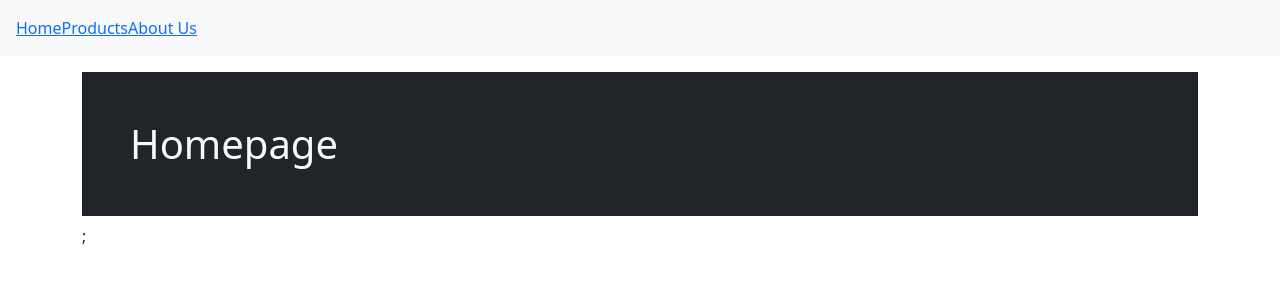
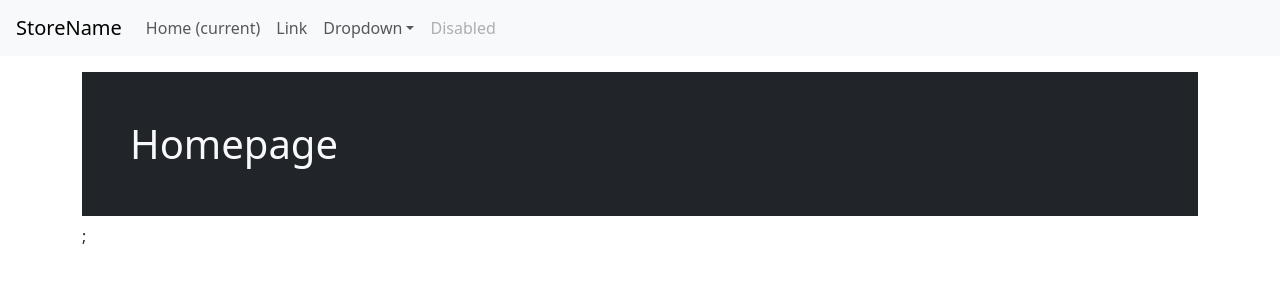
Before and after one commit to gabriele-chiocca/react-router, a React (Vite) app: page / in a window 1280 px wide. Shown: the top 300 px of the page. Built offline with nearby package versions, Linux system fonts and the light colour scheme.

Commit message:
added navbar from bootstrap

```diff
--- a/src/components/header.jsx
+++ b/src/components/header.jsx
@@ -3,11 +3,74 @@
 export default function Header() {
   return (
     <>
+      <nav class="navbar navbar-expand-lg navbar-light bg-light">
+        <a class="navbar-brand ms-3" href="#">
+          StoreName
+        </a>
+        <button
+          class="navbar-toggler"
+          type="button"
+          data-toggle="collapse"
+          data-target="#navbarSupportedContent"
+          aria-controls="navbarSupportedContent"
+          aria-expanded="false"
+          aria-label="Toggle navigation"
+        >
+          <span class="navbar-toggler-icon"></span>
+        </button>
+
+        <div class="collapse navbar-collapse" id="navbarSupportedContent">
+          <ul class="navbar-nav mr-auto">
+            <li class="nav-item active">
+              <a class="nav-link" href="#">
+                Home <span class="sr-only">(current)</span>
+              </a>
+            </li>
+            <li class="nav-item">
+              <a class="nav-link" href="#">
+                Link
+              </a>
+            </li>
+            <li class="nav-item dropdown">
+              <a
+                class="nav-link dropdown-toggle"
+                href="#"
+                id="navbarDropdown"
+                role="button"
+                data-toggle="dropdown"
+                aria-haspopup="true"
+                aria-expanded="false"
+              >
+                Dropdown
+              </a>
+              <div class="dropdown-menu" aria-labelledby="navbarDropdown">
+                <a class="dropdown-item" href="#">
+                  Action
+                </a>
+                <a class="dropdown-item" href="#">
+                  Another action
+                </a>
+                <div class="dropdown-divider"></div>
+                <a class="dropdown-item" href="#">
+                  Something else here
+                </a>
+              </div>
+            </li>
+            <li class="nav-item">
+              <a class="nav-link disabled" href="#">
+                Disabled
+              </a>
+            </li>
+          </ul>
+        </div>
+      </nav>
+    </>
+  );
+}
+
+/*
       <header className="bg-light mb-3 p-3 d-flex">
         <NavLink to="/">Home</NavLink>
         <NavLink to="/products">Products</NavLink>
         <NavLink to="/About-us">About Us</NavLink>
-      </header>
-    </>
-  );
-}
+      </header>*/
```
